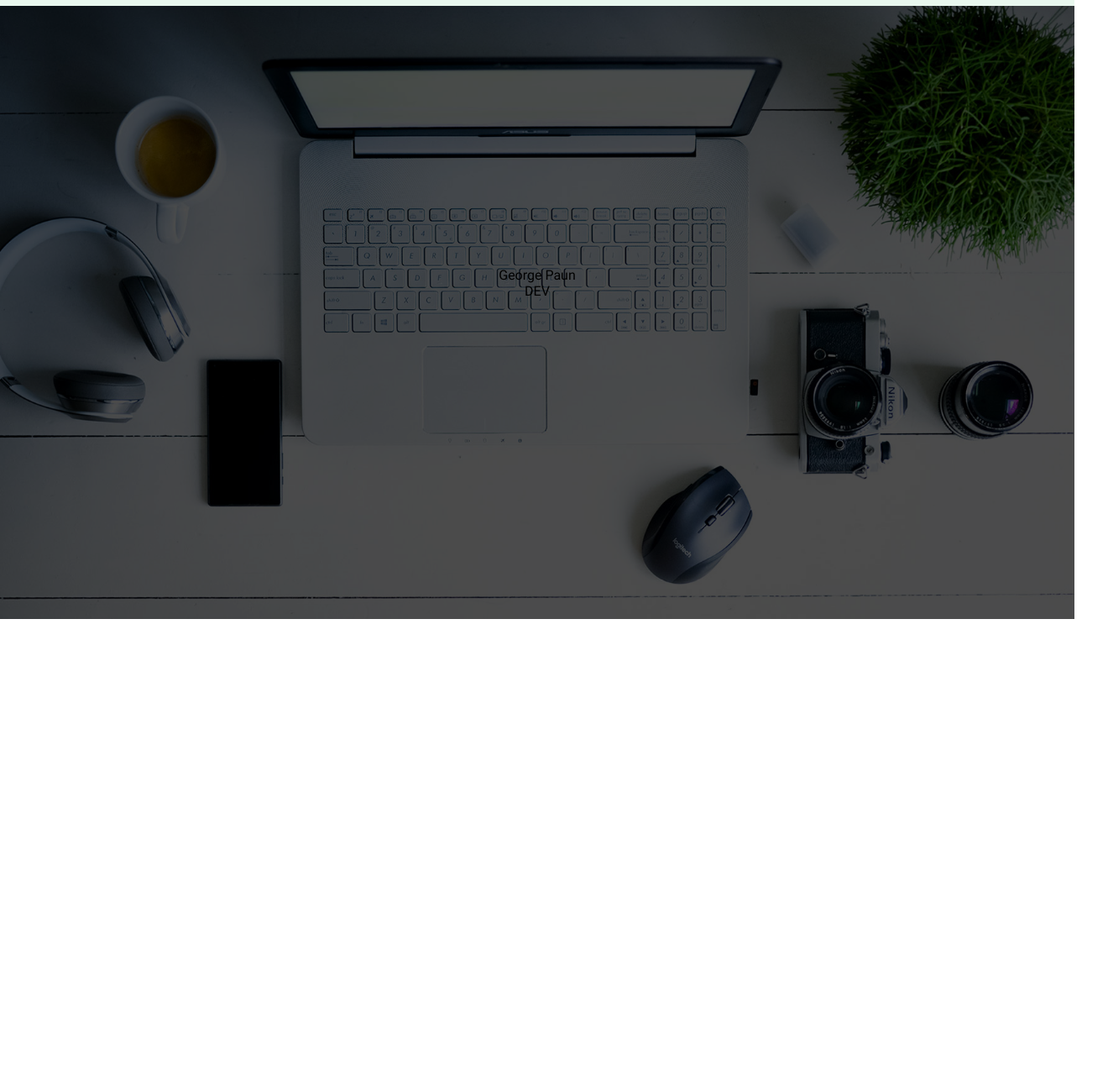
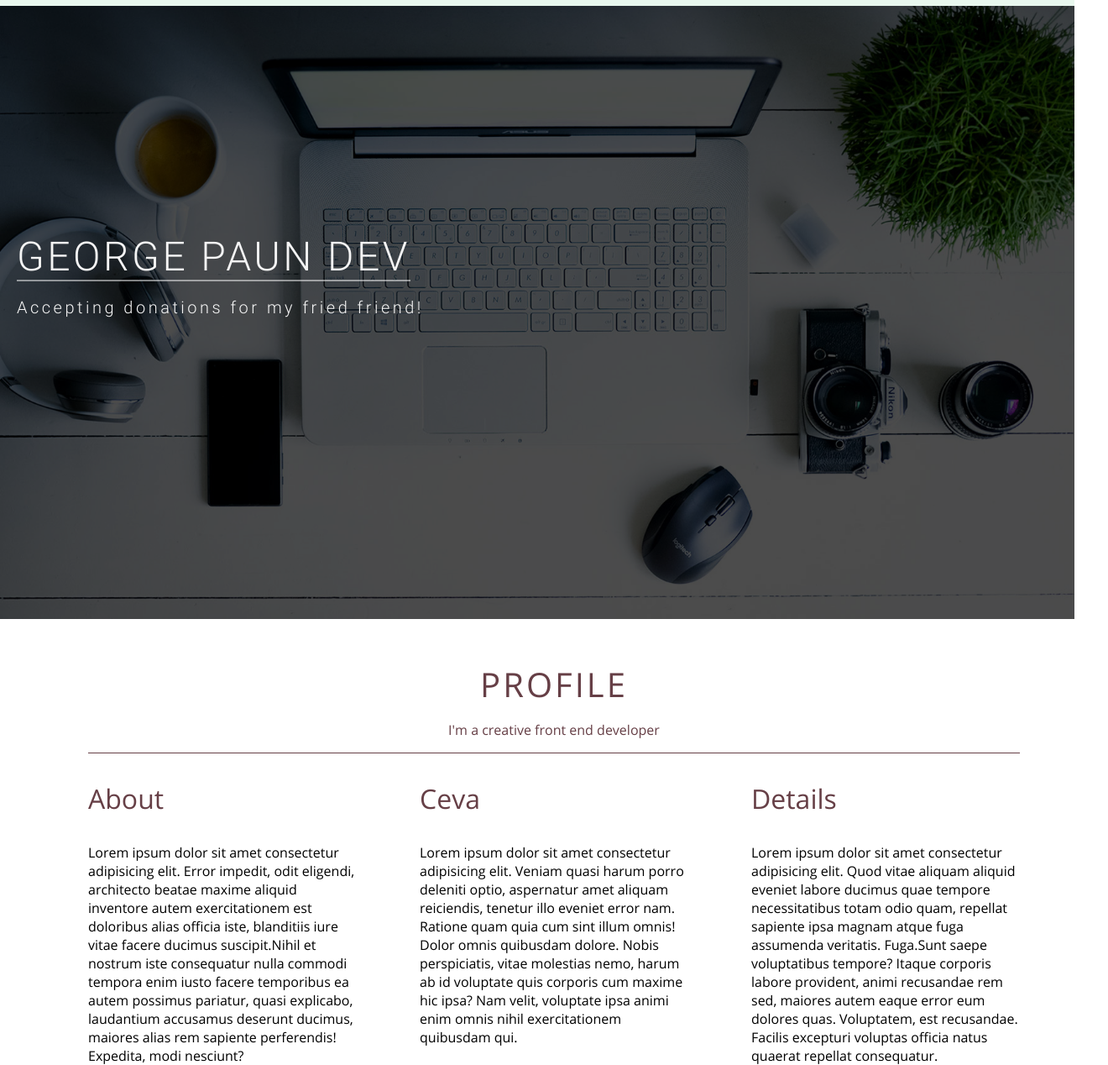
Before and after one commit to georgemg1187/GeorePaunDev, a plain HTML site: page index.html in a window 1280 px wide. Shown: the part 63-1331 px from the top of the page at 84% size, 1320 px wide, since content can reach past the window. Before the commit the page ends 800 px from the top, so only its background shows below. Drawn offline with Linux system fonts and the light colour scheme.

Commit message:
25 aprilie

```diff
--- a/index.html
+++ b/index.html
@@ -31,8 +31,33 @@
 
     <div id="parallax">
         <div class="fade">
-            <div id="site-name">
-                <p>George Paun<br>DEV</p>
+            <div class="container-l">
+                <div id="site-name">
+                    <h1>George Paun DEV</h1>
+                    <p>Accepting donations for my fried friend!</p>
+                </div>
+            </div>
+        </div>
+    </div>
+
+    <div id="about">
+        <div class="container-l">
+            <h2>Profile</h2>
+            <p>I'm a creative front end developer</p>
+            <div class="about-wrapper">
+                <div class="about-boxes">
+                    <h3>About</h3>
+                    Lorem ipsum dolor sit amet consectetur adipisicing elit. Error impedit, odit eligendi, architecto beatae maxime aliquid inventore autem exercitationem est doloribus alias officia iste, blanditiis iure vitae facere ducimus suscipit.Nihil et nostrum iste consequatur nulla commodi tempora enim iusto facere temporibus ea autem possimus pariatur, quasi explicabo, laudantium accusamus deserunt ducimus, maiores alias rem sapiente perferendis! Expedita, modi nesciunt?
+                </div>
+                <div class="about-boxes">
+                    <h3>Ceva</h3>
+                    Lorem ipsum dolor sit amet consectetur adipisicing elit. Veniam quasi harum porro deleniti optio, aspernatur amet aliquam reiciendis, tenetur illo eveniet error nam. Ratione quam quia cum sint illum omnis!
+                    Dolor omnis quibusdam dolore. Nobis perspiciatis, vitae molestias nemo, harum ab id voluptate quis corporis cum maxime hic ipsa? Nam velit, voluptate ipsa animi enim omnis nihil exercitationem quibusdam qui.
+                </div>
+                <div class="about-boxes">
+                    <h3>Details</h3>
+                    Lorem ipsum dolor sit amet consectetur adipisicing elit. Quod vitae aliquam aliquid eveniet labore ducimus quae tempore necessitatibus totam odio quam, repellat sapiente ipsa magnam atque fuga assumenda veritatis. Fuga.Sunt saepe voluptatibus tempore? Itaque corporis labore provident, animi recusandae rem sed, maiores autem eaque error eum dolores quas. Voluptatem, est recusandae. Facilis excepturi voluptas officia natus quaerat repellat consequatur.
+                </div>
             </div>
         </div>
     </div>
--- a/style.css
+++ b/style.css
@@ -11,6 +11,11 @@
 @font-face {
     font-family: 'roboto regular';
     src: url(fonts/Roboto-Regular.ttf);
+}
+
+@font-face {
+    font-family: 'Open sans regular';
+    src: url(fonts/OpenSans-Regular.ttf);
 }
 
 
@@ -38,6 +43,17 @@ header {
     padding: 0px 20px;
 }
 
+h1, h2, h3, h4, h5, h6 {
+    font-weight: 400;
+    color: var(--third-color);
+}
+
+h1 {font-size: 3rem}
+h2 {font-size: 2.5rem}
+h3 {font-size: 2rem}
+h4 {font-size: 1.6rem}
+h5 {font-size: 1.3rem}
+h6 {font-size: 1rem}
 
 /* ------------------------
 MENU
@@ -111,7 +127,7 @@ nav .container-l {
 }
 
 /* ------------------------
-MENU
+Parallax
 --------------------------*/
 
 #parallax {
@@ -131,11 +147,59 @@ MENU
     height: 100%;
 }
 
+.fade .container-l {
+    height: 100%;
+}
+
 #site-name {
     position: relative;
     top: 50%;
-    left: 50%;
-    transform: translate(-50%, -50%);
     display: inline-block;
+    font-family: "roboto light";
+    transform: translateY(-50%);
+    letter-spacing: 3.5px;
+}
+
+#site-name h1 {
+    color: whitesmoke;
+    text-transform: uppercase;
+    border-bottom: 1px solid white;
+    display: inline;
+}
+
+#site-name p {
+    color: whitesmoke;
+    font-size: 20px;
+}
+
+/* ------------------------
+Profile
+--------------------------*/
+#about {
+    font-family: "Open sans regular";
+}
+
+#about h2 {
     text-align: center;
+    text-transform: uppercase;
+    letter-spacing: 3px;
+    margin: 50px 0 15px 0;
 }
+
+#about .container-l > p {
+    text-align: center;
+    color: var(--third-color);
+}
+
+.about-wrapper {
+    display: flex;
+    align-items: flex-start;
+    justify-content: space-between;
+    border-top: 1px solid var(--third-color);
+    width: 1110px;
+    margin: auto
+}
+
+.about-boxes {
+    max-width: 320px;
+}
```
Also changed, not shown: fonts/OpenSans-Bold.ttf (added), fonts/OpenSans-Light.ttf (added), fonts/OpenSans-Regular.ttf (added), script.js (added).
